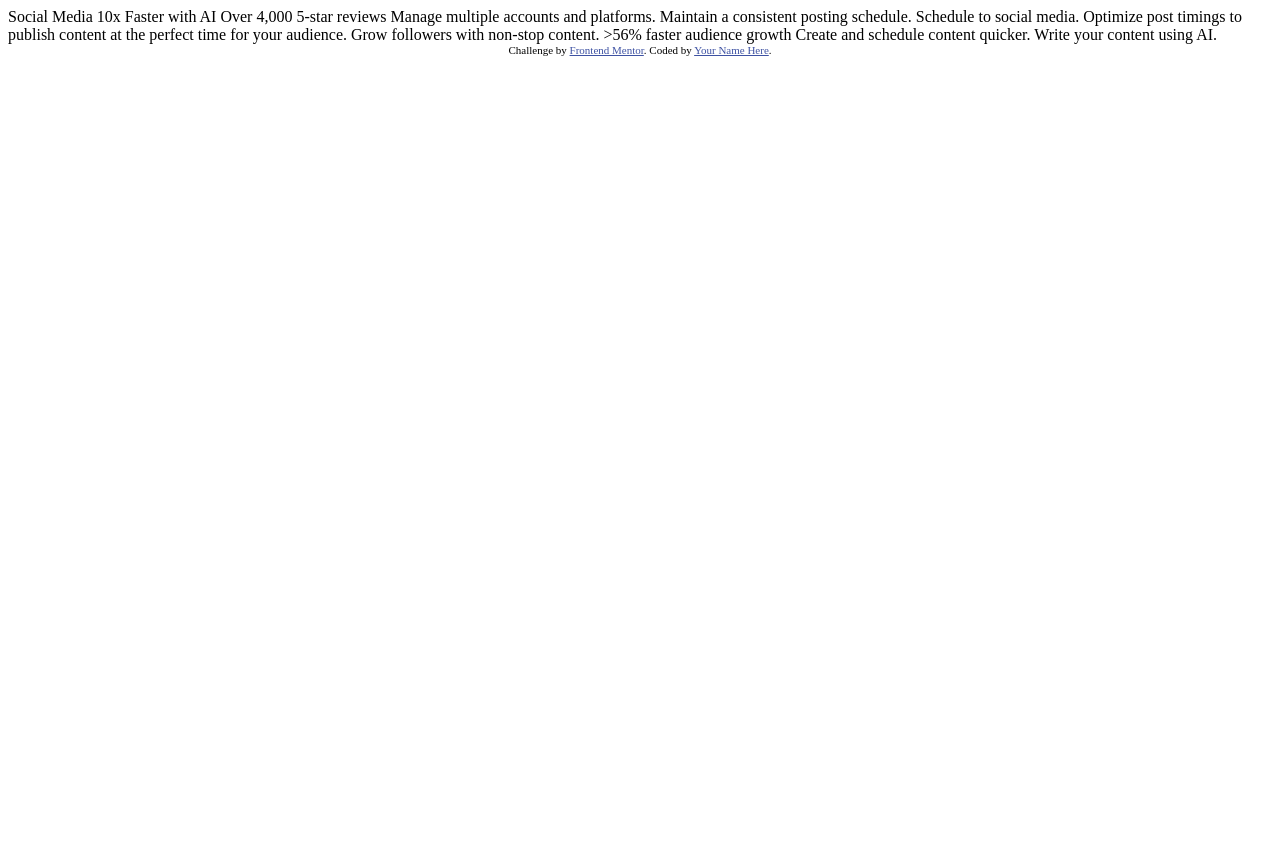
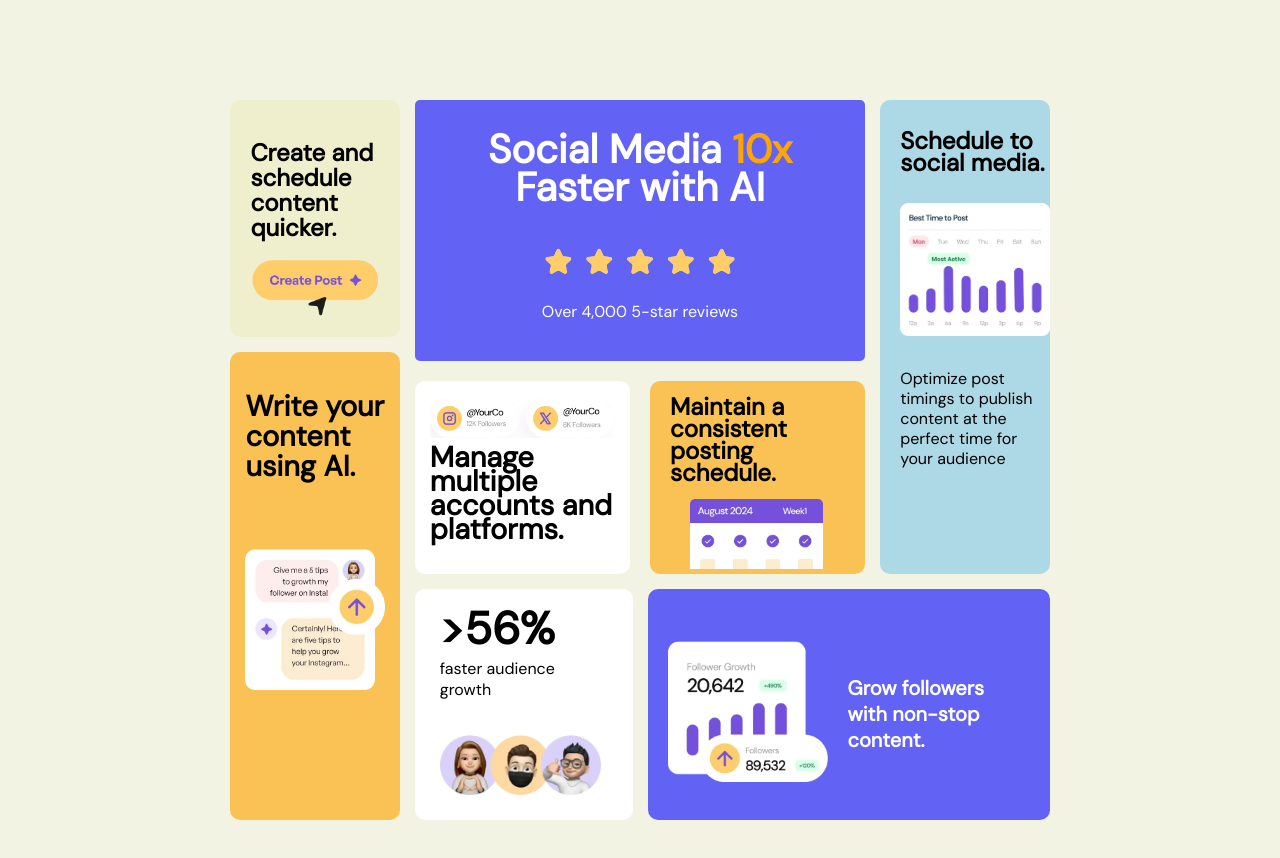
Before and after one commit to Rustom0/project4, a plain HTML site: page index.html in a window 1280 px wide. Before the commit the page ends 800 px from the top, so only its background shows below. Drawn offline with Linux system fonts and the light colour scheme.

Commit message:
done with desktop version

```diff
--- a/index.html
+++ b/index.html
@@ -7,6 +7,7 @@
   <link rel="icon" type="image/png" sizes="32x32" href="./assets/images/favicon-32x32.png">
 
   <title>Frontend Mentor | Bento grid</title>
+  <link rel="stylesheet" href="style.css">
 
   <!-- Feel free to remove these styles or customise in your own stylesheet 👍 -->
   <style>
@@ -15,8 +16,78 @@
   </style>
 </head>
 <body>
+  <div class="container">
+    <div class="box1">
+      <h2>Create and schedule content <span>quicker.</span></h1>
+      <div class="create-post"> <img src="assets/images/illustration-create-post.webp" alt=""></div>
+    </div>
+    <div class="box2">
+      <div class="box2-2">
+        <h3>Social Media <span>10x </span>Faster with AI</h3>
+        <div class="star">
+          <img src="assets/images/illustration-five-stars.webp" alt="">
+        </div>
+        <p>Over 4,000 5-star reviews</p>
+      </div>
+      <div class="box4">
+        <div class="image4">
+          <img src="assets/images/illustration-multiple-platforms.webp" alt="">
+        </div>
+        <h2>Manage multiple accounts and platforms.</h2>
+      </div>
+      <div class="box5">
+        <h2>Maintain a consistent posting schedule.</h2>
+        <div class="image5">
+          <img src="assets/images/illustration-consistent-schedule.webp" alt="">
+        </div>
+      </div>
+    </div>
+    <div class="box3">
+      <h2>Schedule to social media.</h2>
+      <div class="image-3">
+        <img src="assets/images/illustration-schedule-posts.webp" alt="">
+      </div>
+      <p>Optimize post timings to publish content at the perfect time for your audience</p>
+    </div>
+    <div class="box6">
+      <h2>Write your content using AI.</h2>
+      <div class="image-6">
+        <img src="assets/images/illustration-ai-content.webp" alt="">
+      </div>
+    </div>
+    <div class="box7">
+      <span>>56%</span><p>faster audience growth</p>
+      <div class="image7">
+        <img src="assets/images/illustration-audience-growth.webp" alt="">
+      </div>
+    </div>
+    <div class="box8">
+      <div
+        class="image-8"><img src="assets/images/illustration-grow-followers.webp" alt="">
+      </div>
+      <div class="paragraph">
+        <h4>Grow followers with non-stop content.</h4>
+      </div>
+    </div>
 
-  Social Media 10x Faster with AI
+  </div>
+
+
+
+
+
+
+
+
+
+
+
+
+
+
+
+
+  <!-- Social Media 10x Faster with AI
   Over 4,000 5-star reviews
 
   Manage multiple accounts and platforms.
@@ -26,7 +97,7 @@
   Schedule to social media.
   Optimize post timings to publish content at the perfect time for your audience.
 
-  Grow followers with non-stop content.
+
 
   >56% faster audience growth
 
@@ -37,6 +108,8 @@
   <div class="attribution">
     Challenge by <a href="https://www.frontendmentor.io?ref=challenge">Frontend Mentor</a>.
     Coded by <a href="#">Your Name Here</a>.
-  </div>
+  </div> -->
+
+
 </body>
 </html>
--- /dev/null
+++ b/style.css
@@ -0,0 +1,378 @@
+ @font-face {
+    font-family: DMSans;
+    src: url(assets/fonts/static/DMSans-Medium.ttf);
+    src: url(assets/fonts/static/DMSans-MediumItalic.ttf);
+    src: url(assets/fonts/static/DMSans-Regular.ttf);
+}
+
+
+body{
+    background-color: #f3f3e4;
+    margin: 0px;
+    height: 115vh;
+    font-family: DMSans;
+    display: flex;
+    justify-content: center;
+    align-items: center;
+
+}
+.container{
+    width: 64%;
+    /*border: 5px solid black; */
+    display: grid;
+    min-width: 650px;
+    grid-template-columns:
+    [col-start] 0.7fr
+    [col-1] 0.9fr
+    [col-2] 0.9fr
+    [col-3] 0.7fr
+    [col-end];
+    grid-template-rows:
+    [row-start] 0.2fr
+    [row-1] 0.3fr
+    [row-2] 0.5fr
+    [row-3] 0.3fr
+    [row-end];
+    grid-gap: 15px;
+}
+.box1{
+    background-color: #eeebb885;
+    grid-row-start: row-start;
+    grid-row-end: span 2;
+    grid-column-start: col-start;
+    grid-column-end: col-1;
+    padding: 20px;
+    text-align: left;
+    font-weight: 700;
+    border-radius: 10px;
+    line-height: 25px;
+
+}
+.create-post{
+    height: 50px;
+    text-align: center;
+}
+.create-post img{
+    width: 100%;
+    height: 60px;
+    object-fit: contain;
+}
+
+.box2{
+    /*background-color: lightgreen;*/
+    grid-column-start: col-1;
+    grid-column-end: col-3;
+    grid-row: row-start / row-3;
+    display: grid;
+    grid-template-columns:
+    [col-start] 0.7fr
+    [col-1] 0.7fr
+    [col-end];
+    grid-template-rows:
+    [row-start] 0.5fr
+    [row-1] 0.5fr
+    [row-end];
+    grid-gap: 20px;
+    border-radius: 10px;
+
+
+}
+
+.box2-2{
+    border-radius: 5px;
+    background-color: rgba(0, 0, 255, 0.596);
+    grid-row: row-start / row-1;
+    grid-column: col-start/ col-end;
+    color: white;
+    text-align: center;
+    padding: 30px 30px 30px 30px;
+    line-height: 38px;
+
+}
+.star img{
+    width: 50%;
+    object-fit: contain;
+    margin-top: 10px;
+}
+.star{
+    margin-top: 30px;
+}
+h3{
+    margin: 0px;
+    font-size: 2.5rem;
+}
+.box2-2 p{
+    margin: 0px;
+}
+.box2-2 span{
+    color: orange;
+}
+
+.box3{
+    background-color: lightblue;
+    grid-column-start: col-3;
+    grid-column-end: col-end;
+    grid-row-start: row-start;
+    grid-row-end: row-3;
+    border-radius: 10px;
+    padding: 30px 0px 0px 20px;
+    text-align: left;
+}
+.box3 h2{
+    margin: 0px;
+    line-height: 22px;
+}
+.image-3{
+    width: 100%;
+    margin-top: 15px;
+    border-radius: 8px;
+}
+.image-3 img{
+    width: 100%;
+    height: 160px;
+    object-fit: contain;
+    border-radius: 8px;
+}
+.box3 p{
+    line-height: 20px;
+    margin: 0px;
+    margin-top: 15px;
+}
+
+.box4{
+    background-color: white;
+    place-content: center;
+    grid-column: col-start/ col-1;
+    grid-row: row-1/ row-end;
+    align-content: start;
+    padding: 15px;
+    padding-bottom: 0px;
+    border-radius: 10px;
+    line-height: 24px;
+}
+.box4 h2{
+    font-size: 1.8rem;
+    margin: 0px;
+}
+.image4{
+    margin-top: 3px;
+    width: 100%;
+    display: block;
+
+}
+
+.image4 img{
+    width: 100%;
+    object-fit: contain;
+
+}
+.box5{
+    background-color: rgba(255, 166, 0, 0.63);
+    border-radius: 10px;
+    padding: 15px 22px 5px 20px;
+
+
+}
+.box5 h2{
+    margin: 0px;
+    line-height: 22px;
+}
+.image5{
+    width: 100%;
+    height: 80px;
+    text-align: center;
+    overflow: hidden;
+    margin-top: 5px;
+}
+.image5 img{
+    margin-top: 10px;
+    width: 100%;
+    height: 100px;
+    object-fit: contain;
+}
+.box5 p{
+    margin: 0px;
+}
+.box6{
+    border-radius: 10px;
+    background-color: rgba(255, 166, 0, 0.63);
+    grid-row-start: row-2;
+    grid-row-end: -1;
+    padding: 15px 15px 15px 15px;
+}
+.box6 h2{
+    font-weight: bolder;
+    font-size: 1.8rem;
+    line-height: 30px;
+}
+.image-6{
+    width: 100%;
+    height: 150px;
+    padding-top: 40px;
+}
+.image-6 img{
+    width: 100%;
+    height: 150px;
+    object-fit: contain;
+}
+
+
+
+.box7{
+    border-radius: 10px;
+    background-color: white;
+    grid-row-start: row-3;
+    grid-row-end: row-end;
+    grid-column-start: col-1;
+    grid-column-end: col-2;
+    padding: 10px 32px 0 25px;
+}
+.box7 span{
+    font-size: 45px;
+    font-weight: bold;
+}
+.box7 p{
+    margin-top: 8px;
+    margin: 0px;
+    margin-bottom: 15px;
+}
+.image7{
+    width: 100%;
+}
+.image7 img{
+    width: 100%;
+    height: 100px;
+    object-fit: contain;
+}
+.box8{
+    border-radius: 10px;
+    background-color: rgba(0, 0, 255, 0.596);
+    grid-column-start: col-2;
+    grid-column-end: -1;
+    grid-row-start: row-3;
+    grid-row-end: -1;
+    padding-top: 20px;
+    padding-left: 20px;
+    display: flex;
+    justify-items: center;
+    align-items: center;
+
+}
+.image-8{
+    width: 10rem;
+}
+.image-8 img{
+    width: 100%;
+    object-fit: contain;
+}
+.paragraph h4{
+    margin: 0;
+    color: white;
+    font-size: 20px;
+}
+.paragraph{
+    width: 40%;
+    margin: 20px;
+
+}
+
+
+@media only screen and (max-width: 600px)
+{   .body{
+        display: block;
+    }
+    .container
+    {   width: 50%;
+        /*min-width: 100px;*/
+        border: 10px solid black;
+        grid-template-columns:
+        [col-start] 200px
+        [col-end] ;
+        grid-template-rows:
+        [row-start] 3fr
+        [row-1] 1fr
+        [row-2] 1fr
+        [row-3] 1fr
+        [row-4] 1fr
+        [row-5] 1fr
+        [row-6] 1fr
+        [row-7] 1fr
+        [row-end];
+        row-gap: 10px;
+
+    }
+    .box2{
+        grid-column-start: col-start;
+        grid-column-end: col-end;
+        grid-row-start: row-start;
+        grid-row-end: row-3;
+        display: grid;
+        grid-template-columns:
+        [col-start] 1fr
+        [col-end] ;
+        grid-template-rows:
+        [row-start] 1fr
+        [row-1] 1fr
+        [row-2] 1fr
+        [row-end];
+        margin: auto;
+    }
+    .box2-2{
+        grid-row-start: row-start;
+        grid-row-end: row-1;
+        grid-column-start: col-start;
+        grid-column-end: col-end;
+        margin: auto;
+    }
+    .box4{
+        grid-row-start: row-1;
+        grid-row-end: row-2;
+        grid-column-start: col-start;
+        grid-column-end: col-end;
+        margin: auto;
+    }
+   .box5
+    {
+        grid-row-start: row-2;
+        grid-row-end: row-3;
+        grid-column-start: col-start;
+        grid-column-end: col-end;
+        margin: auto;
+    }
+    .box3{
+        grid-row-start: row-3;
+        grid-row-end: row-4;
+        grid-column-start: col-start;
+        grid-column-end: -1;
+        margin: auto;
+    }
+    .box8{
+        grid-row-start: row-4;
+        grid-row-end: row-5;
+        grid-column-start: col-start;
+        grid-column-end: -1;
+        margin: auto;
+
+    }
+    .box7{
+        grid-row-start: row-5;
+        grid-row-end: row-6;
+        grid-column-start: col-start;
+        grid-column-end: -1;
+        margin: auto;
+    }
+    .box1{
+        grid-row-start: row-6;
+        grid-row-end: row-7;
+        grid-column-start: col-start;
+        grid-column-end: -1;
+        margin: auto;
+    }
+    .box6{
+        grid-row-start: row-7;
+        grid-row-end: row-end;
+        grid-column-start: col-start;
+        grid-column-end: -1;
+        margin: auto;
+    }
+}
```
